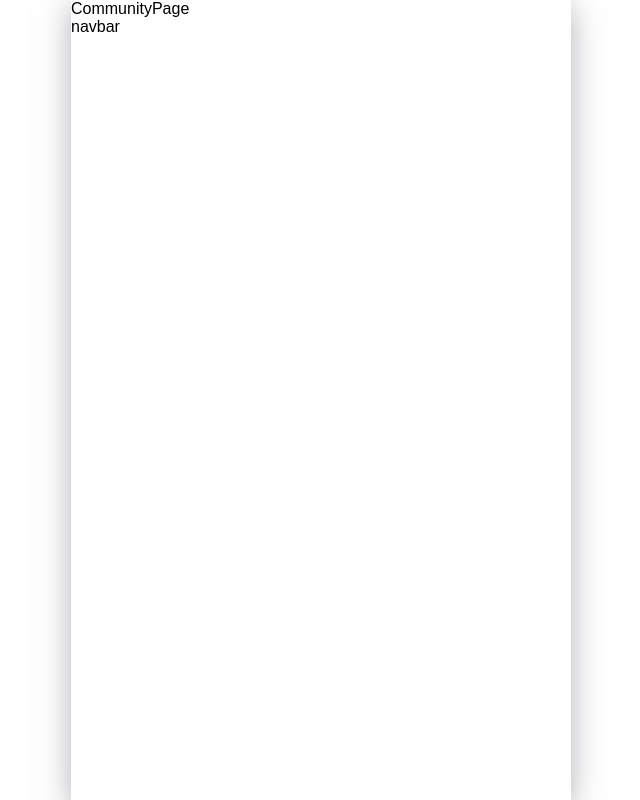
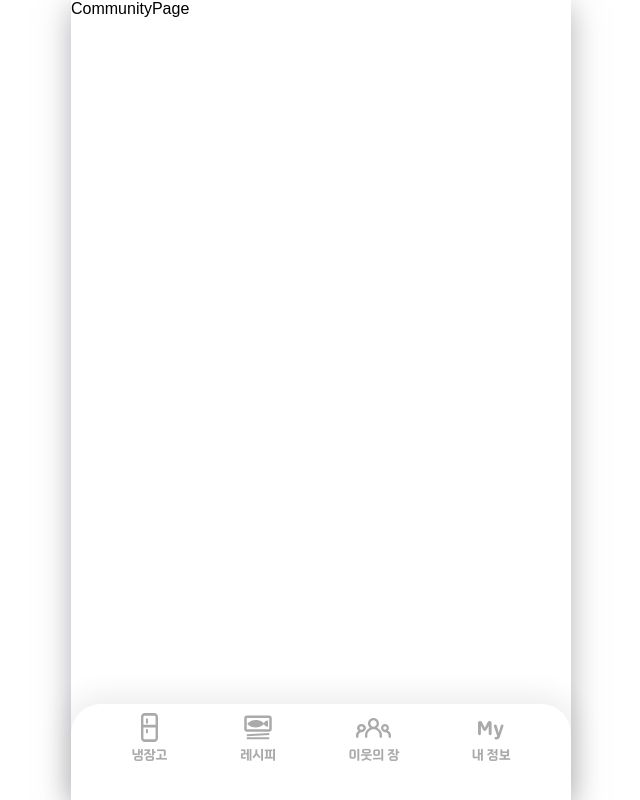
Before and after one commit to TRENDITHON-Omnivore-Team1/NaengTulCook-FE, a React (Vite) app: page /community in a window 1280 px wide. Shown: the whole page, without its empty margins (319-959 px from the left). Built offline with nearby package versions, Linux system fonts and the light colour scheme.

Commit message:
✨: 네비게이션바 기능 추가

```diff
--- a/src/components/common/Navbar.jsx
+++ b/src/components/common/Navbar.jsx
@@ -1,7 +1,33 @@
+import { useNavigate } from "react-router-dom";
+import * as A from "./Navbar.style";
+import refrigeratorSvg from "@/assets/icons/icon_refrigerator.svg";
+import recipeSvg from "@/assets/icons/icon_recipe.svg";
+import communitySvg from "@/assets/icons/icon_community.svg";
+import mypageSvg from "@/assets/icons/icon_mypage.svg";
+
+function NavButtonComp({ navUrl, iconSvg, navText }) {
+  const navigate = useNavigate();
+  const handleMoveToPage = () => {
+    navigate(`/${navUrl}`);
+  };
+
+  return (
+    <A.NavButton onClick={handleMoveToPage}>
+      <A.IconImg src={iconSvg} alt={navText} />
+      <A.NavText>{navText}</A.NavText>
+    </A.NavButton>
+  );
+}
+
 export default function Navbar() {
   return (
     <>
-      <p>navbar</p>
+      <A.CompContainer>
+        <NavButtonComp iconSvg={refrigeratorSvg} navUrl="refrigerator" navText="냉장고" />
+        <NavButtonComp iconSvg={recipeSvg} navUrl="recipe" navText="레시피" />
+        <NavButtonComp iconSvg={communitySvg} navUrl="community" navText="이웃의 장" />
+        <NavButtonComp iconSvg={mypageSvg} navUrl="my-page" navText="내 정보" />
+      </A.CompContainer>
     </>
   );
 }
--- /dev/null
+++ b/src/components/common/Navbar.style.js
@@ -0,0 +1,44 @@
+import { styled } from "styled-components";
+
+export const CompContainer = styled.div`
+  position: absolute;
+  bottom: 0;
+
+  width: 100%;
+  height: 6rem;
+
+  border: none;
+  border-radius: 30px 30px 0px 0px;
+  background-color: #fff;
+
+  background: #fff;
+  box-shadow: 0px -4px 28px 6px rgba(0, 0, 0, 0.07);
+
+  display: flex;
+  justify-content: space-evenly;
+`;
+export const NavButton = styled.button`
+  padding: 6px 12px;
+  height: 76px;
+
+  display: flex;
+  flex-direction: column;
+  align-items: center;
+
+  border: none;
+  border-radius: 8px;
+  background-color: transparent;
+  transition: transform 0.5s ease;
+  &:hover {
+    background-color: #efefef;
+  }
+`;
+export const IconImg = styled.img`
+  color: #aaa;
+`;
+export const NavText = styled.p`
+  color: #aaaaaa;
+  font-family: Giants;
+  font-size: 13px;
+  font-weight: 400;
+`;
```
